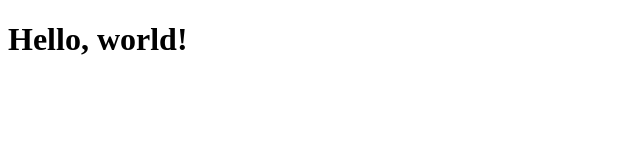
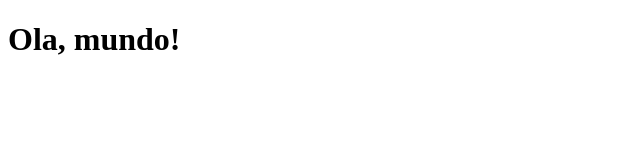
Before and after one commit to ufjf-dcc206/ufjf-dcc206-2026-1-a-atv01-PauloAquino36, a plain HTML site: page index.html in a window 1280 px wide. Shown: the whole page, without its empty margins (0-640 px from the left). Drawn offline with Linux system fonts and the light colour scheme.

Commit message:
:sparkles: adiciona atualizaçao via script

```diff
--- a/index.html
+++ b/index.html
@@ -7,5 +7,9 @@
 </head>
 <body>
     <h1>Hello, world!</h1>
+    <script>
+        const h1 = document.querySelector('h1');
+        h1.textContent = 'Ola, mundo!';
+    </script>
 </body>
 </html>
```
